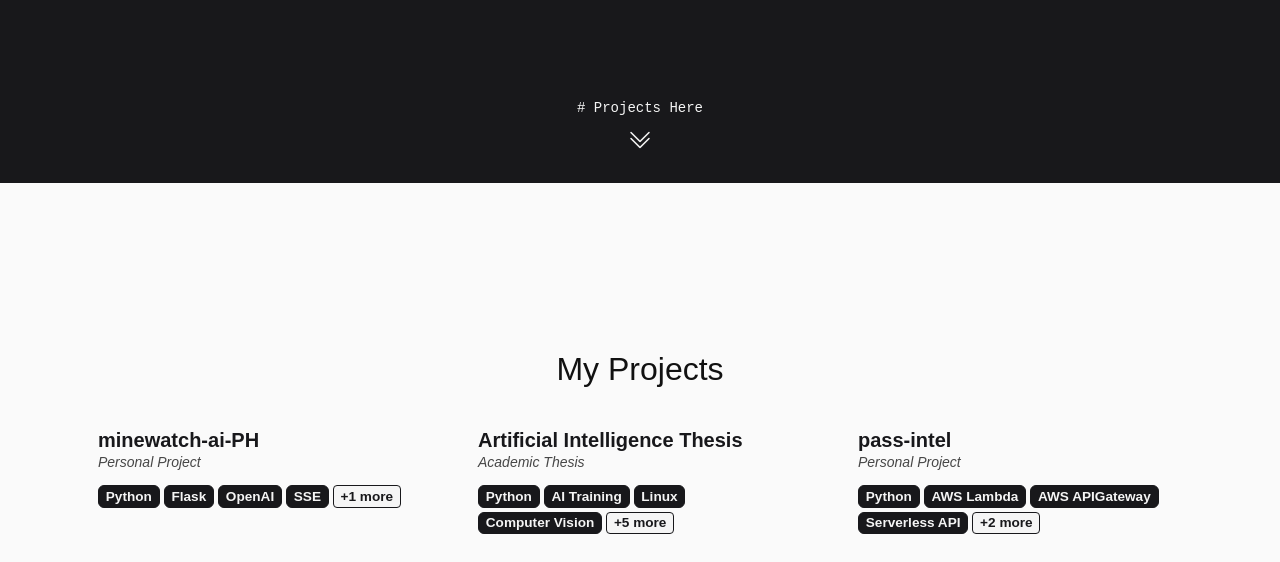
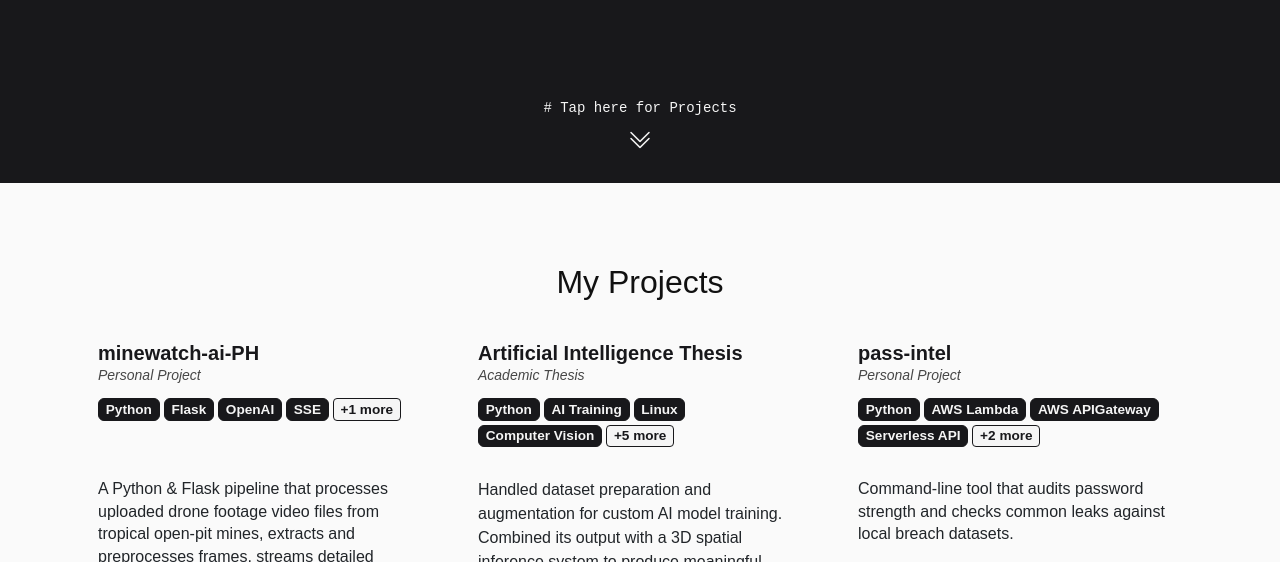
Before and after one commit to AxcelT/axcel-portfolio-website, a plain HTML site: page index.html in a window 1280 px wide. Shown: the part 617-1179 px from the top of the page. Drawn offline with nearby package versions, Linux system fonts and the light colour scheme.

Commit message:
feat(ui): add typewriter effect and improve section layout on Slide 2
- Introduced JavaScript-based typewriter effect replacing CSS animation
- Updated `index.html` to use `#typewriter` ID for dynamic text rendering
- Removed redundant `.typing` animation and keyframes from style.css
- Reworked `#slide2` layout with flexbox for column alignment
- Enabled horizontal overflow for `.code-snippet` blocks
- Reworded scroll-down prompt for clarity ("Tap here for Projects")

```diff
--- a/index.html
+++ b/index.html
@@ -38,7 +38,7 @@
           <h1 class="name">Axcel Justin D. Tidalgo</h1>
           <p class="role">Python & AI Developer</p>
           <div class="code-snippet mb-4">
-            <pre class="typing"> def hello_world(): print("Hello, I'm Axcel")</pre>
+            <pre id="typewriter" class="typing"> def hello_world(): print("Hello, I'm Axcel")</pre>
           </div>
 
           <div class="btn-container mb-3">
@@ -69,7 +69,7 @@
 
           <!-- Scroll-down indicator -->
           <div id="scrollDown" class="scroll-indicator">
-            <code class="scroll-text"># Projects Here</code>
+            <code class="scroll-text"># Tap here for Projects</code>
             <i class="bi bi-chevron-double-down"></i>
           </div>
         </div>
--- a/script.js
+++ b/script.js
@@ -31,6 +31,20 @@ document.addEventListener('DOMContentLoaded', () => {
     // Run on initial load + whenever viewport changes
     // checkAndShowMobileWarning();
     // window.addEventListener('resize', checkAndShowMobileWarning);
+
+    // — TYPEWRITER EFFECT (JS) —
+    const typeEl = document.getElementById('typewriter');
+    const fullText = typeEl.textContent.trim();
+    typeEl.textContent = '';
+    let charIndex = 0;
+    const speed = 50;
+    function typeWriter() {
+        if (charIndex < fullText.length) {
+        typeEl.textContent += fullText.charAt(charIndex++);
+        setTimeout(typeWriter, speed);
+        }
+    }
+    typeWriter();
 
     // -- VARIABLES & ELEMENTS --
     let currentSlide = 0;
--- a/style.css
+++ b/style.css
@@ -39,6 +39,7 @@ html, body {
 #slide1 {
   background: #18181b;
   color: #f5f5f5;
+  touch-action: none;
 }
 
 .profile-card {
@@ -109,9 +110,6 @@ html, body {
   white-space: nowrap;
   overflow: hidden;
   border-right: 0.15em solid #9ca3af;
-  animation:
-    typing 2s steps(30, end) 1s 1 both,
-    blink-caret 0.75s step-end infinite 4s;
 }
 
 @keyframes typing {
@@ -171,8 +169,15 @@ html, body {
 
 #slide2 {
   background: #fafafa;
-  color: #18181b;
-  overflow: hidden;
+  color:      #18181b;
+  height:     100vh;
+  overflow-y: auto;
+  overflow-x: hidden;
+  display:         flex;
+  flex-direction:  column;
+  align-items:     flex-start;
+  justify-content: flex-start;
+  padding-top: 2rem;
 }
 
 /* Section heading */
```
